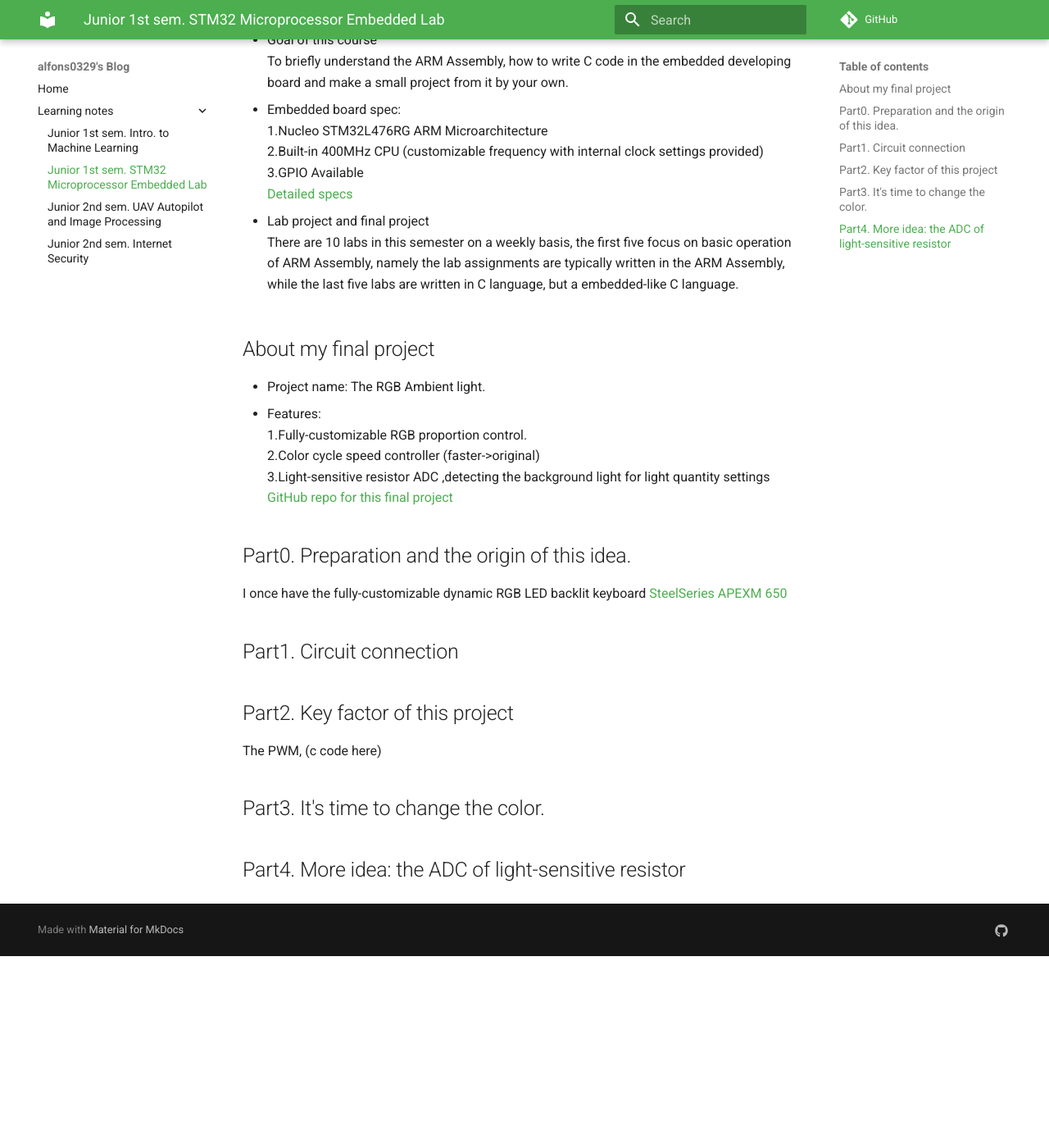
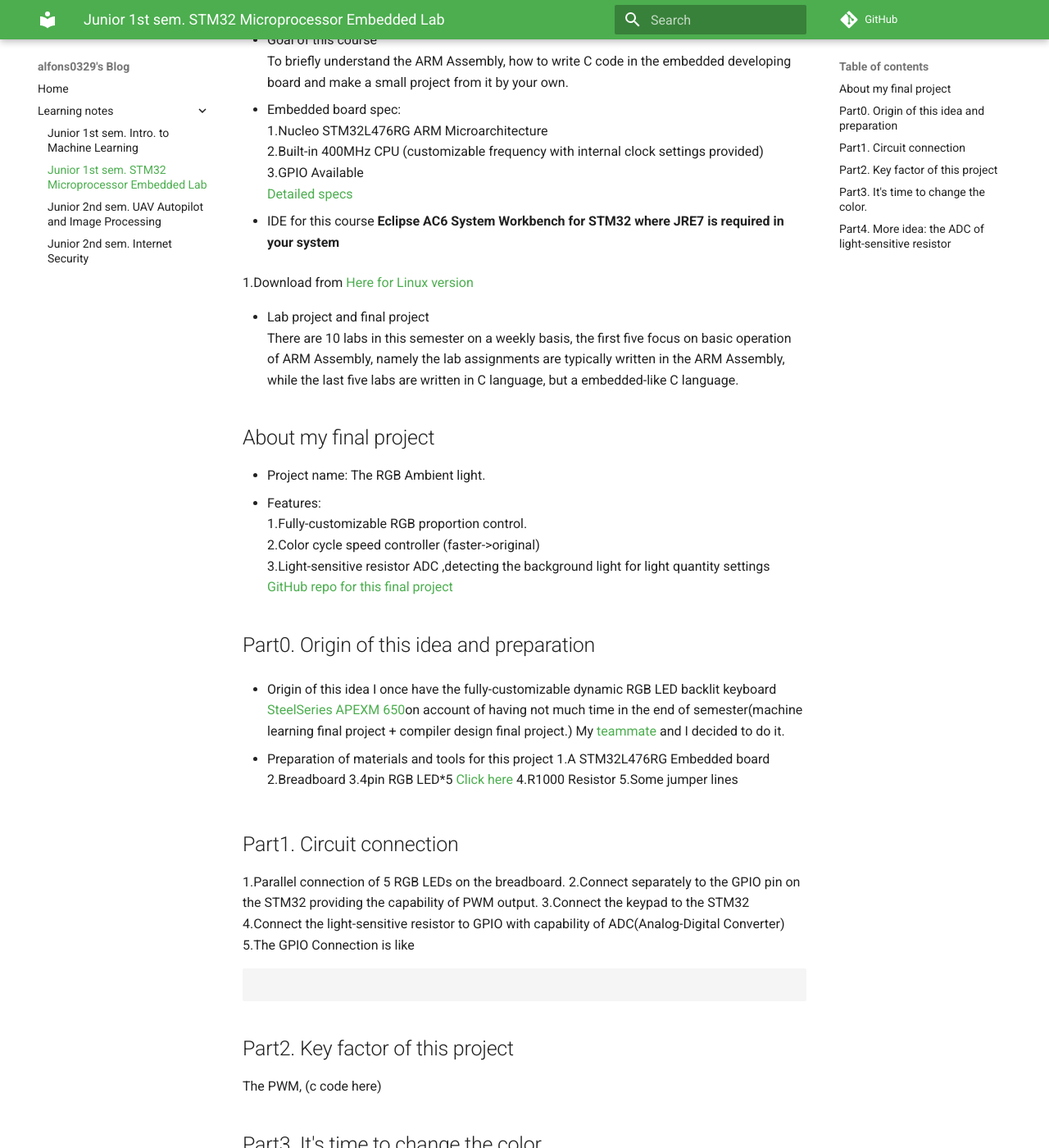
Before and after one commit to Alfons0329/afhwu0329.github.io, an MkDocs documentation site: the page built from docs/univ_notes/mpslab/mpslab.md, in a window 1280 px wide and 1400 px high, scrolled down 236 px. Shown: the whole window at 82% size. Built offline with MkDocs 1.6.1 and Material for MkDocs 9.7.7, drawn with Linux system fonts in a browser that asks for light colours; comment, search, counter and statistics services are not loaded; old or Windows-style settings are respelled for this version of MkDocs; before the commit the page ends 1402 px from its top, so only the background shows below that.

Commit message:
Auto update this repository

````diff
--- a/docs/univ_notes/mpslab/mpslab.md
+++ b/docs/univ_notes/mpslab/mpslab.md
@@ -11,6 +11,11 @@ To briefly understand the ARM Assembly, how to write C code in the embedded deve
 2.Built-in 400MHz CPU (customizable frequency with internal clock settings provided) <br />
 3.GPIO Available <br />
 [Detailed specs](http://www.st.com/en/microcontrollers/stm32l476rg.html) <br />
+
+* IDE for this course
+**Eclipse  AC6 System Workbench for STM32 where JRE7 is required in your system**
+
+1.Download from [Here for Linux version](http://www.ac6-tools.com/downloads/SW4STM32/install_sw4stm32_linux_64bits-v2.2.run)
 
 * Lab project and final project <br />
 There are 10 labs in this semester on a weekly basis, the first five focus on basic operation of ARM Assembly, namely the lab assignments are
@@ -26,13 +31,27 @@ typically written in the ARM Assembly, while the last five labs are written in C
 3.Light-sensitive resistor ADC ,detecting the background light for light quantity settings<br />
 [GitHub repo for this final project](https://github.com/Alfons0329/MPSLab_Fall_2017/tree/master/Final_Project)
 
-## Part0. Preparation and the origin of this idea.
+## Part0. Origin of this idea and preparation
+* Origin of this idea
+I once have the fully-customizable dynamic RGB LED backlit keyboard [SteelSeries APEXM 650](https://steelseries.com/gaming-keyboards/apex-m650)on account of having not much time in the end of semester(machine learning final project + compiler design final project.)
+My [teammate](https://github.com/clialice123) and I decided to do it.
 
-I once have the fully-customizable dynamic RGB LED backlit keyboard [SteelSeries APEXM 650](https://steelseries.com/gaming-keyboards/apex-m650)
-
+* Preparation of materials and tools for this project
+1.A STM32L476RG Embedded board
+2.Breadboard
+3.4pin RGB LED*5 [Click here](https://www.ebay.com/p/5pcs-5mm-4pin-Common-Anode-Diffused-RGB-Tri-color-Red-Green-Blue-LED-Diodes-US/582514711?iid=192112725234)
+4.R1000 Resistor
+5.Some jumper lines
 
 ## Part1. Circuit connection
+1.Parallel connection of 5 RGB LEDs on the breadboard.
+2.Connect separately to the GPIO pin on the STM32 providing the capability of PWM output.
+3.Connect the keypad to the STM32
+4.Connect the light-sensitive resistor to GPIO with capability of ADC(Analog-Digital Converter)
+5.The GPIO Connection is like
+```
 
+```
 
 ## Part2. Key factor of this project
 
````
Also changed, not shown: site/search/search_index.json, site/univ_notes/mpslab/mpslab/index.html.
